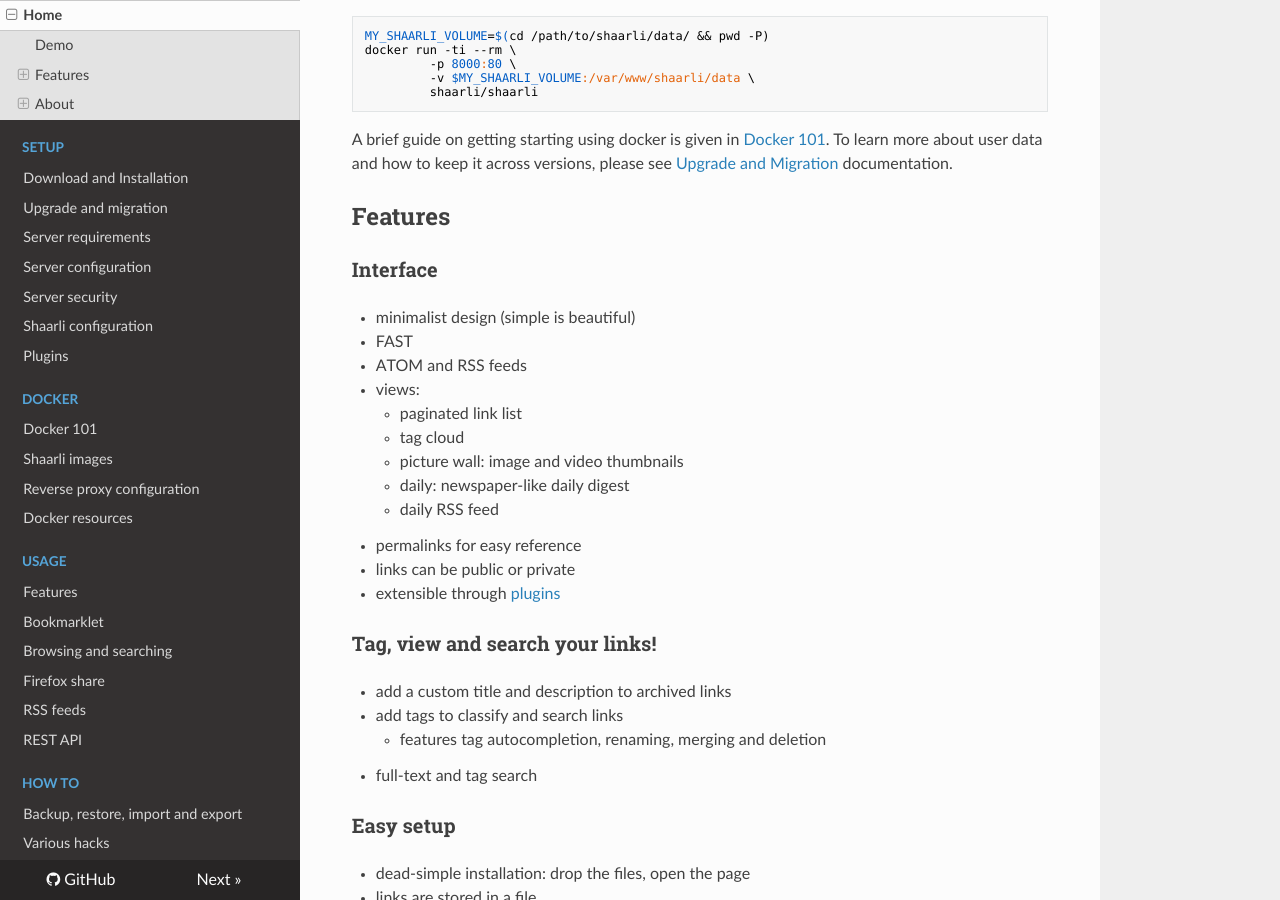
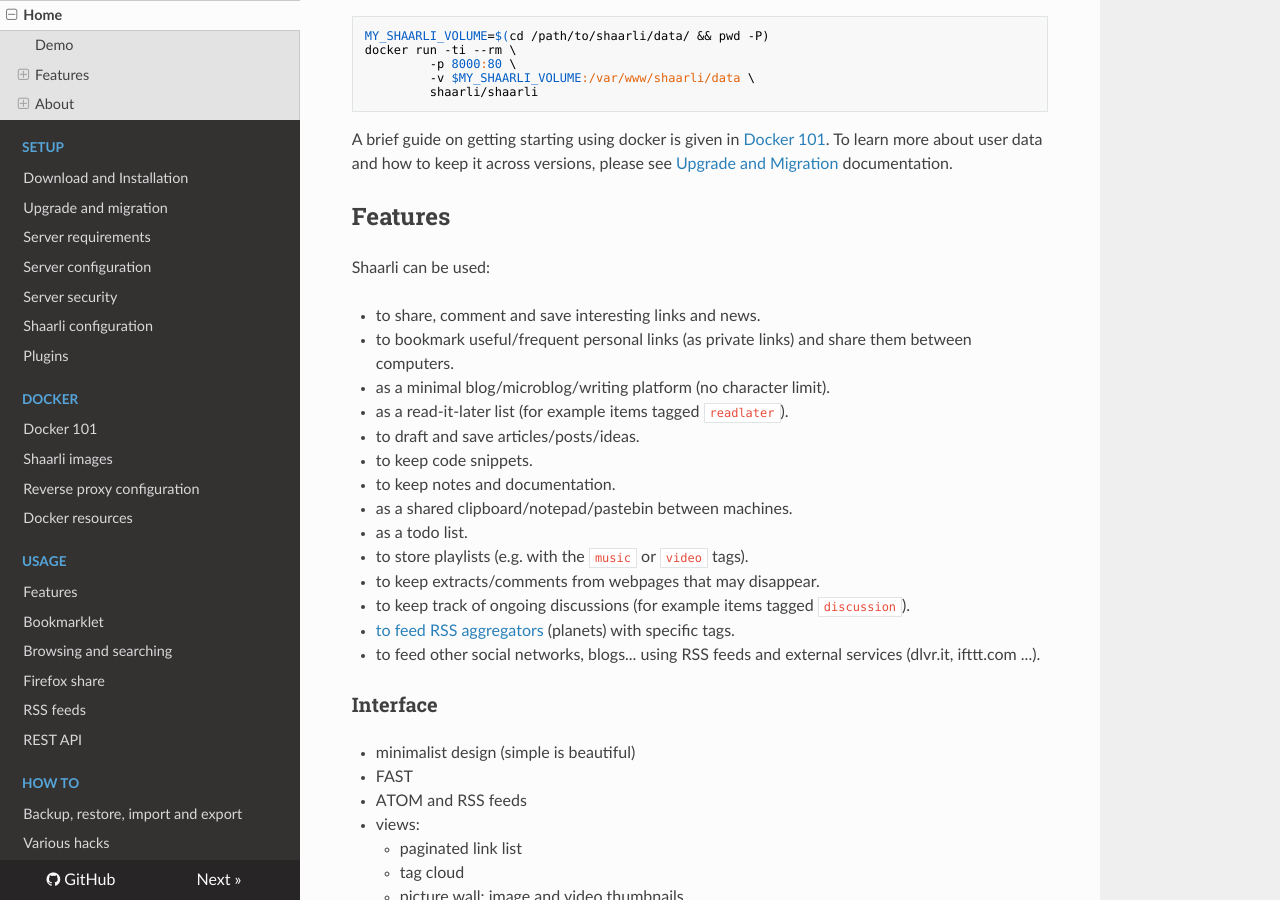
Before and after one commit to sebsauvage/Shaarli, an MkDocs documentation site: the page built from doc/md/index.md, in a window 1280 px wide and 900 px high, scrolled down 751 px. Built offline with MkDocs 1.6.1, drawn with Linux system fonts in a browser that asks for light colours; nearby versions of some CDN libraries; old or Windows-style settings are respelled for this version of MkDocs; some of the changed text lies outside the part shown.

Commit message:
move features.md info to index.md
Ref https://github.com/shaarli/Shaarli/issues/598

```diff
--- a/doc/md/index.md
+++ b/doc/md/index.md
@@ -35,6 +35,23 @@
 To learn more about user data and how to keep it across versions, please see [Upgrade and Migration](Upgrade-and-migration) documentation.
 
 ## Features
+
+Shaarli can be used:
+
+- to share, comment and save interesting links and news.
+- to bookmark useful/frequent personal links (as private links) and share them between computers.
+- as a minimal blog/microblog/writing platform (no character limit).
+- as a read-it-later list (for example items tagged `readlater`).
+- to draft and save articles/posts/ideas.
+- to keep code snippets.
+- to keep notes and documentation.
+- as a shared clipboard/notepad/pastebin between machines.
+- as a todo list.
+- to store playlists (e.g. with the `music` or `video` tags).
+- to keep extracts/comments from webpages that may disappear.
+- to keep track of ongoing discussions (for example items tagged `discussion`).
+- [to feed RSS aggregators](http://shaarli.chassegnouf.net/?9Efeiw) (planets) with specific tags.
+- to feed other social networks, blogs... using RSS feeds and external services (dlvr.it, ifttt.com ...).
 
 ### Interface
 - minimalist design (simple is beautiful)
@@ -89,14 +106,12 @@
 
 See the [API documentation](http://shaarli.github.io/api-documentation/).
 
-### Other usages
-Though Shaarli is primarily a bookmarking application, it can serve other purposes
-(see [Features](Features)):
-
-- micro-blogging
-- pastebin
-- online notepad
-- snippet archive
+### Using Shaarli as a blog, notepad, pastebin...
+- Go to your Shaarli setup and log in
+- Click the `Add Link` button
+- To share text only, do not enter any URL in the corresponding input field and click `Add Link`
+- Pick a title and enter your article, or note, in the description field; add a few tags; optionally check `Private` then click `Save`
+- Voilà!  Your article is now published (privately if you selected that option) and accessible using its permalink.
 
 ## About
 ### Shaarli community fork
```
